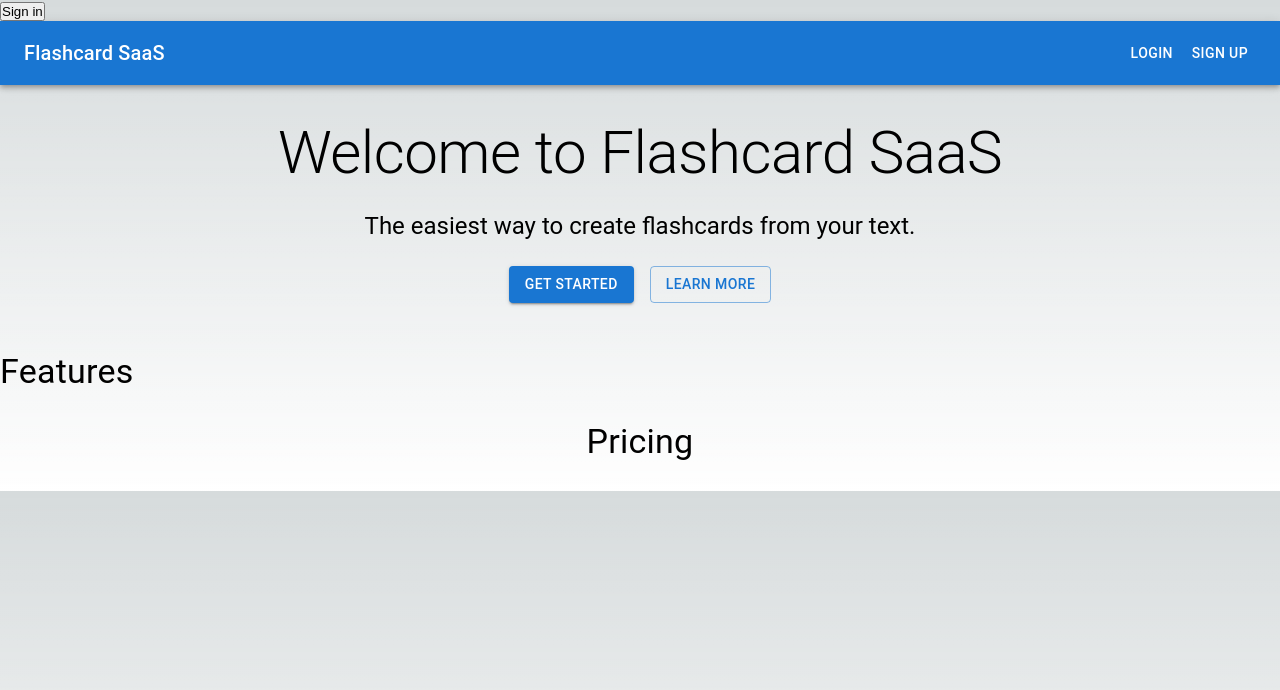
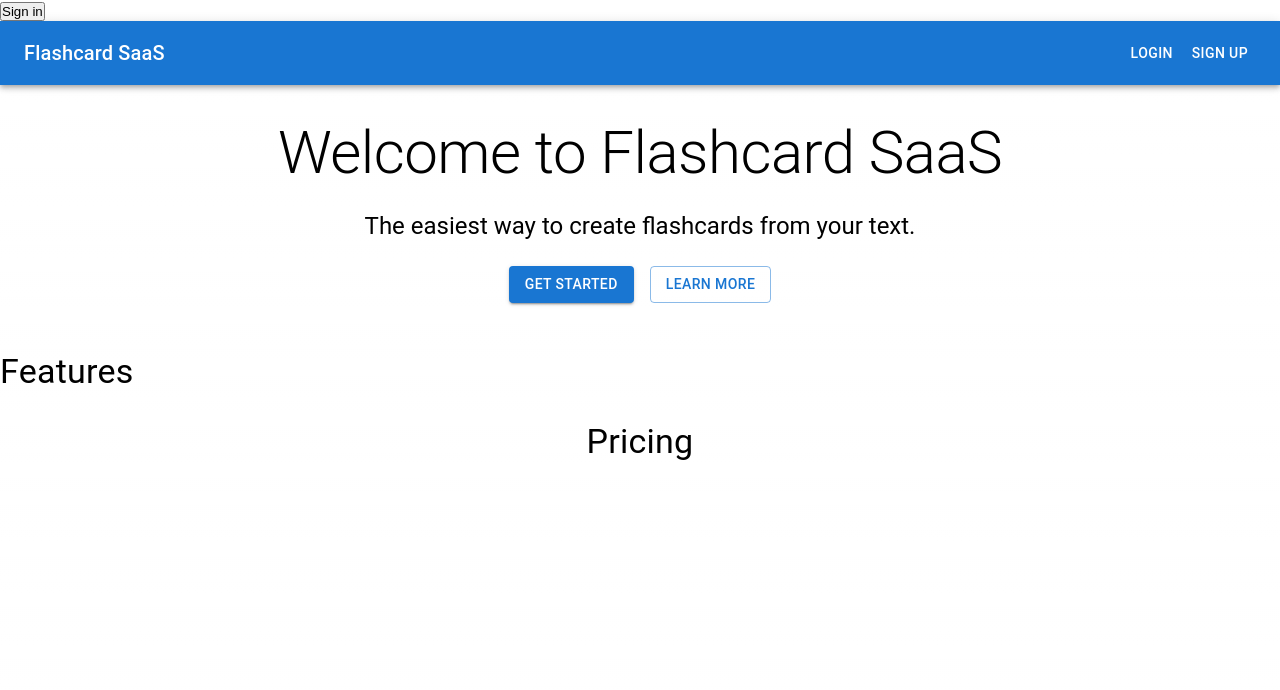
Before and after one commit to lloydchang/flushKardz, a Next.js app: page / in a window 1280 px wide. Shown: the top 690 px of the page. Built offline with nearby package versions, Linux system fonts and the light colour scheme; no server answers.

Commit message:
fix(globals.css): fix for dark mode on mac
fix for dark mode on mac
by inverting the color schemes
and explicitly setting the app
to display in light mode

```diff
--- a/src/app/globals.css
+++ b/src/app/globals.css
@@ -40,11 +40,11 @@
   --card-border-rgb: 131, 134, 135;
 }
 
-@media (prefers-color-scheme: dark) {
+@media (prefers-color-scheme: light) {
   :root {
-    --foreground-rgb: 255, 255, 255;
-    --background-start-rgb: 0, 0, 0;
-    --background-end-rgb: 0, 0, 0;
+    --foreground-rgb: 0, 0, 0;
+    --background-start-rgb: 255, 255, 255;
+    --background-end-rgb: 255, 255, 255;
 
     --primary-glow: radial-gradient(rgba(1, 65, 255, 0.4), rgba(1, 65, 255, 0));
     --secondary-glow: linear-gradient(
@@ -100,8 +100,8 @@ a {
   text-decoration: none;
 }
 
-@media (prefers-color-scheme: dark) {
+@media (prefers-color-scheme: light) {
   html {
-    color-scheme: dark;
+    color-scheme: light;
   }
 }
```
